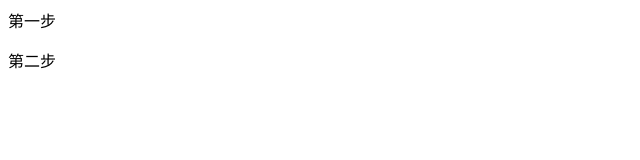
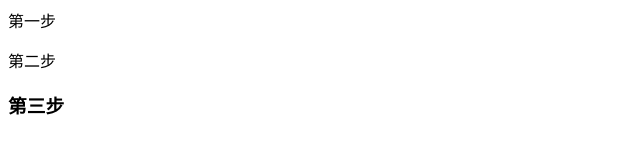
Before and after one commit to zhaomeiyu/96, a plain HTML site: page index.html in a window 1280 px wide. Shown: the whole page, without its empty margins (0-640 px from the left). Drawn offline with Linux system fonts and the light colour scheme.

Commit message:
第三次提交的数据

```diff
--- a/index.html
+++ b/index.html
@@ -10,6 +10,7 @@
 <body>
     <div>第一步</div>
     <p>第二步</p>
+    <h3>第三步</h3>
 </body>
 
 </html>
```
